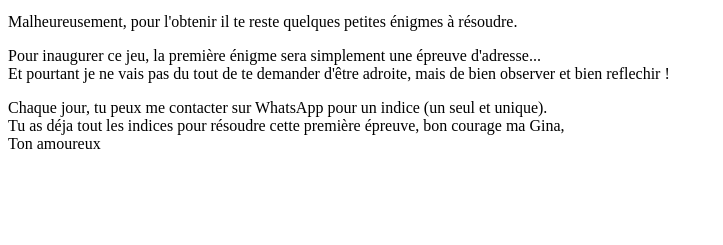
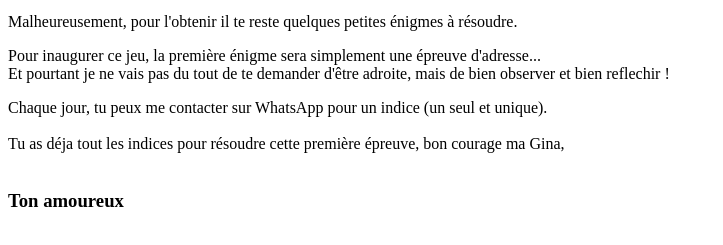
Before and after one commit to biinoclard/Gina_game, a plain HTML site: page index.html in a window 1280 px wide. Shown: the part 101-346 px from the top of the page, without its empty margins (0-723 px from the left). Drawn offline with Linux system fonts and the light colour scheme.

Commit message:
Update index.html

```diff
--- a/index.html
+++ b/index.html
@@ -7,20 +7,18 @@
 
 <body>
     <h1>Bienvenue ma chère Gina !</h1>
-
     <p>Tout d'abord, félicitation pour ta partie de mini golf. Tu as bien mérité une récompense...<br />
        </p>
-
-    <p>Malheureusement, pour l'obtenir il te reste quelques petites énigmes à résoudre.</p>
-
+	<p>Malheureusement, pour l'obtenir il te reste quelques petites énigmes à résoudre.</p>
     <p>Pour inaugurer ce jeu, la première énigme sera simplement une épreuve d'adresse... <br />
 	Et pourtant je ne vais pas du tout de te demander d'être adroite, mais de bien observer et bien reflechir !
-		</p>
-
+	</p>
     <p>Chaque jour, tu peux me contacter sur WhatsApp pour un indice (un seul et unique).
 	<br />
+	<br />
 	Tu as déja tout les indices pour résoudre cette première épreuve, bon courage ma Gina, <br />
-	Ton amoureux
+	<br />
+	<h3>Ton amoureux</h3>
 	</p>
 </body>
 </html>
```
